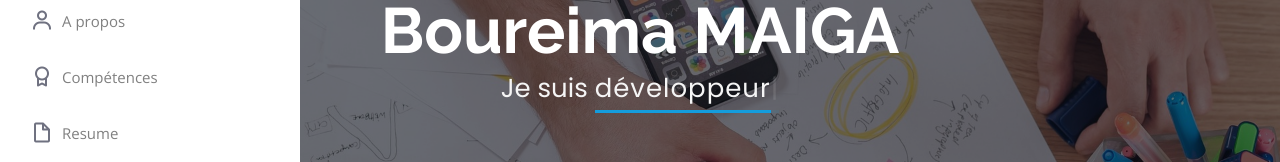
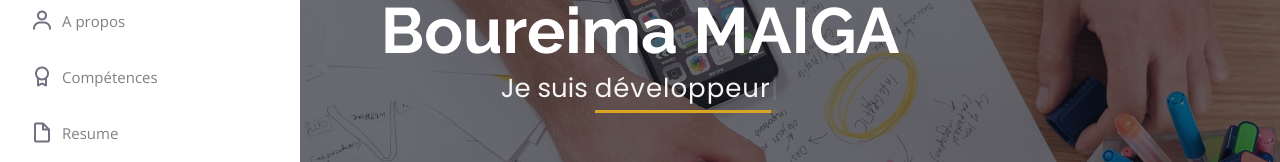
Before and after one commit to Babasky/portfoliofinalVersion, a plain HTML site: page index.html in a window 1280 px wide. Shown: the part 320-482 px from the top of the page. Drawn offline with nearby package versions, Linux system fonts and the light colour scheme.

```diff
--- a/assets/css/style.css
+++ b/assets/css/style.css
@@ -270,7 +270,7 @@
   color: whitesmoke;
   padding-bottom: 4px;
   letter-spacing: 1px;
-  border-bottom: 3px solid #149ddd;
+  border-bottom: 3px solid goldenrod;
 }
 
 @media (min-width: 1024px) {
```
